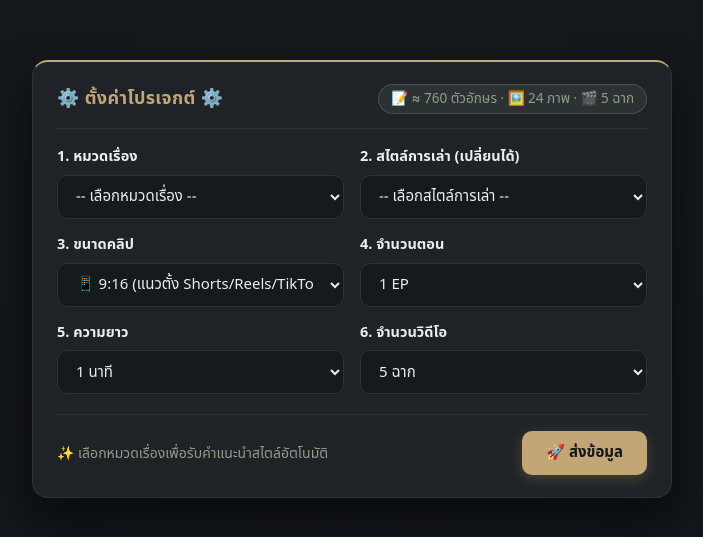
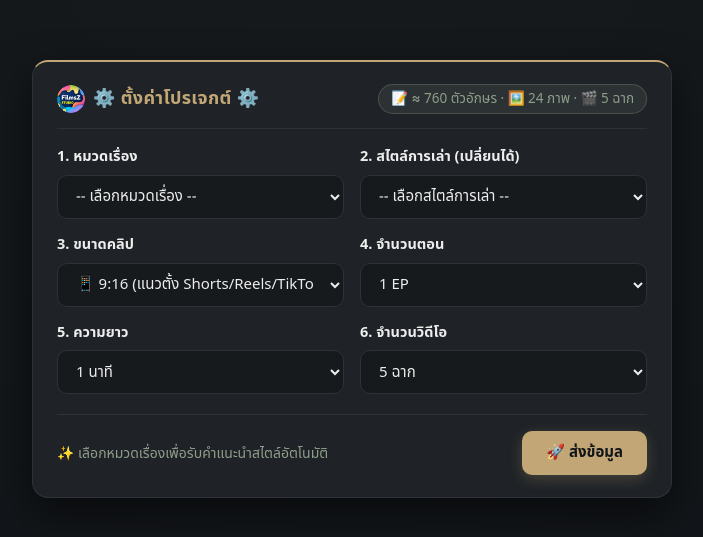
Before and after one commit to filmsz/my-web, a plain HTML site: page index.html in a window 1280 px wide. Shown: the part 121-658 px from the top of the page, without its empty margins (288-991 px from the left). Drawn offline with Linux system fonts and the light colour scheme.

Commit message:
Update index.html

```diff
--- a/index.html
+++ b/index.html
@@ -4,6 +4,7 @@
 <meta charset="UTF-8">
 <meta name="viewport" content="width=device-width, initial-scale=1.0">
 <title>⚙️ ตั้งค่าโปรเจกต์ ⚙️</title>
+<link rel="icon" type="image/png" sizes="64x64" href="logo.png">
 <style>
   :root {
     --bg-main: #111418;
@@ -46,6 +47,13 @@
     border-radius: 16px;
     padding: 22px 24px;
     box-shadow: 0 16px 40px rgba(0, 0, 0, 0.55);
+  }
+  .ss-logo {
+    width: 28px;
+    height: 28px;
+    border-radius: 50%;
+    object-fit: cover;
+    vertical-align: middle;
   }
   .ss-top {
     display: flex;
@@ -225,7 +233,10 @@
 <body>
 <div class="ss-card" id="ss-root">
   <div class="ss-top">
-    <span class="ss-title">⚙️ ตั้งค่าโปรเจกต์ ⚙️</span>
+    <span class="ss-title">
+      <img src="logo.png" alt="FilmsZ Studio Logo" class="ss-logo">
+      ⚙️ ตั้งค่าโปรเจกต์ ⚙️
+    </span>
     <span class="ss-meta" id="ss-est">📝 ≈ 760 ตัวอักษร · 🖼️ 24 ภาพ · 🎬 5 ฉาก</span>
   </div>
   <div class="ss-grid">
```
